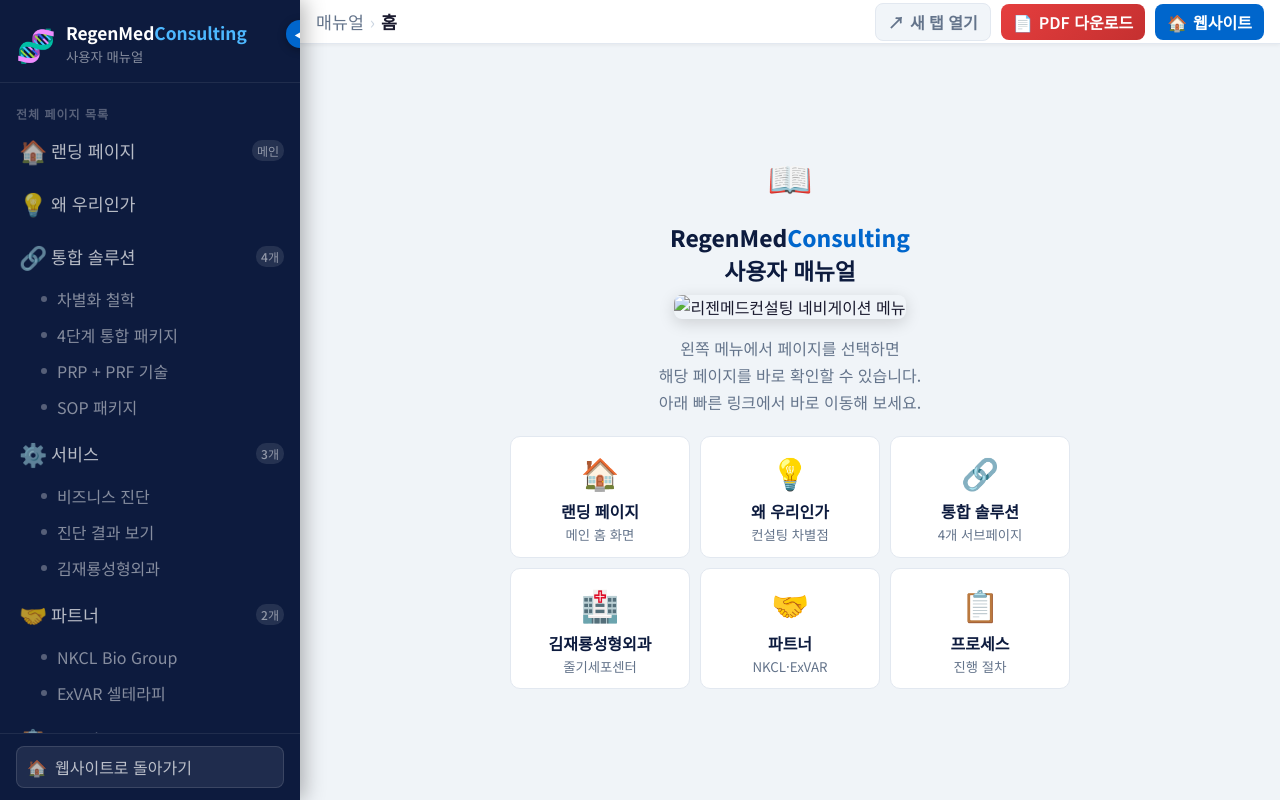
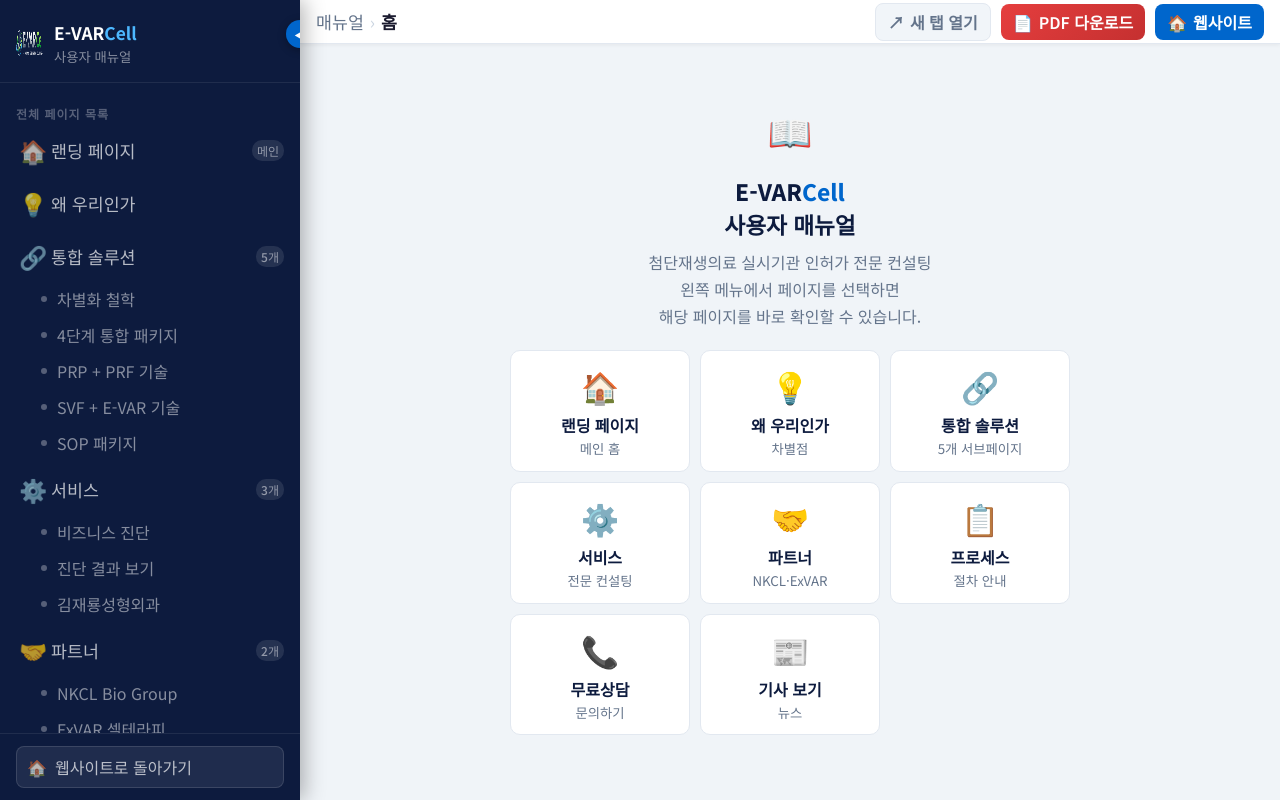
Before and after one commit to jaiwshim-project/60-03-EVAR-Cell, a website: page pages/manual.html in a window 1280 px wide. Drawn offline with Linux system fonts and the light colour scheme.

Commit message:
Add files via upload

```diff
--- a/pages/manual.html
+++ b/pages/manual.html
@@ -507,9 +507,9 @@
 <aside class="sidebar" id="sidebar">
     <button class="toggle-btn" id="toggleBtn" title="사이드바 접기/펼치기">◀</button>
     <div class="sidebar-header">
-        <span class="sidebar-logo-icon">🧬</span>
+        <img src="../에바셀-removebg-preview.png" alt="E-VAR Cell Logo" style="width:28px;height:28px;flex-shrink:0;">
         <div class="sidebar-logo">
-            RegenMed<span class="highlight">Consulting</span>
+            E-VAR<span class="highlight">Cell</span>
             <span class="sub">사용자 매뉴얼</span>
         </div>
     </div>
@@ -534,12 +534,13 @@
             </div>
         </div>
 
+
         <!-- 통합 솔루션 -->
         <div class="nav-section">
             <div class="nav-item" data-url="philosophy.html" data-label="통합 솔루션" data-section="통합 솔루션">
                 <span class="nav-icon">🔗</span>
                 <span class="nav-label">통합 솔루션</span>
-                <span class="nav-badge">4개</span>
+                <span class="nav-badge">5개</span>
             </div>
             <div class="nav-sub-item" data-url="philosophy.html" data-label="차별화 철학" data-section="통합 솔루션">
                 <span class="sub-dot"></span>
@@ -552,6 +553,10 @@
             <div class="nav-sub-item" data-url="prp-prf.html" data-label="PRP + PRF 기술" data-section="통합 솔루션">
                 <span class="sub-dot"></span>
                 <span class="nav-label">PRP + PRF 기술</span>
+            </div>
+            <div class="nav-sub-item" data-url="svf-evar.html" data-label="SVF + E-VAR 기술" data-section="통합 솔루션">
+                <span class="sub-dot"></span>
+                <span class="nav-label">SVF + E-VAR 기술</span>
             </div>
             <div class="nav-sub-item" data-url="sop.html" data-label="SOP 패키지" data-section="통합 솔루션">
                 <span class="sub-dot"></span>
@@ -597,19 +602,37 @@
             </div>
         </div>
 
-        <!-- 단독 메뉴 -->
+
+        <!-- 프로세스 -->
         <div class="nav-section">
-            <div class="nav-item" data-url="process.html" data-label="프로세스" data-section="단독 메뉴">
+            <div class="nav-item" data-url="process.html" data-label="프로세스" data-section="프로세스">
                 <span class="nav-icon">📋</span>
                 <span class="nav-label">프로세스</span>
+                <span class="nav-badge">3개</span>
             </div>
-            <div class="nav-item" data-url="requirements.html" data-label="시설요건" data-section="단독 메뉴">
-                <span class="nav-icon">🏗️</span>
+            <div class="nav-sub-item" data-url="process.html" data-label="컨설팅 프로세스" data-section="프로세스">
+                <span class="sub-dot"></span>
+                <span class="nav-label">컨설팅 프로세스</span>
+            </div>
+            <div class="nav-sub-item" data-url="sop-guide.html" data-label="표준작업지침서" data-section="프로세스">
+                <span class="sub-dot"></span>
+                <span class="nav-label">표준작업지침서</span>
+            </div>
+            <div class="nav-sub-item" data-url="requirements.html" data-label="시설요건" data-section="프로세스">
+                <span class="sub-dot"></span>
                 <span class="nav-label">시설요건</span>
             </div>
-            <div class="nav-item" data-url="contact.html" data-label="문의하기" data-section="단독 메뉴">
+        </div>
+
+        <!-- 기타 -->
+        <div class="nav-section">
+            <div class="nav-item" data-url="contact.html" data-label="무료상담" data-section="기타">
                 <span class="nav-icon">📞</span>
-                <span class="nav-label">문의하기</span>
+                <span class="nav-label">무료상담</span>
+            </div>
+            <div class="nav-item" data-url="news.html" data-label="기사 보기" data-section="기타">
+                <span class="nav-icon">📰</span>
+                <span class="nav-label">기사 보기</span>
             </div>
         </div>
 
@@ -662,43 +685,52 @@
         <!-- 웰컴 화면 -->
         <div class="welcome-screen" id="welcomeScreen">
             <div class="welcome-icon">📖</div>
-            <h1 class="welcome-title">RegenMed<span>Consulting</span><br>사용자 매뉴얼</h1>
-            <img src="리젠메드 메뉴.jpg" alt="리젠메드컨설팅 네비게이션 메뉴" style="max-width:100%;border-radius:8px;box-shadow:0 4px 16px rgba(0,0,0,0.15);margin-bottom:16px;">
+            <h1 class="welcome-title">E-VAR<span>Cell</span><br>사용자 매뉴얼</h1>
             <p class="welcome-desc">
+                첨단재생의료 실시기관 인허가 전문 컨설팅<br>
                 왼쪽 메뉴에서 페이지를 선택하면<br>
-                해당 페이지를 바로 확인할 수 있습니다.<br>
-                아래 빠른 링크에서 바로 이동해 보세요.
+                해당 페이지를 바로 확인할 수 있습니다.
             </p>
             <div class="quick-nav" id="quickNav">
                 <div class="quick-card" onclick="loadPage('../index.html', '랜딩 페이지', '홈')">
                     <div class="qc-icon">🏠</div>
                     <div class="qc-title">랜딩 페이지</div>
-                    <div class="qc-desc">메인 홈 화면</div>
+                    <div class="qc-desc">메인 홈</div>
                 </div>
                 <div class="quick-card" onclick="loadPage('why-us.html', '왜 우리인가', '메뉴')">
                     <div class="qc-icon">💡</div>
                     <div class="qc-title">왜 우리인가</div>
-                    <div class="qc-desc">컨설팅 차별점</div>
+                    <div class="qc-desc">차별점</div>
                 </div>
                 <div class="quick-card" onclick="loadPage('philosophy.html', '통합 솔루션', '통합 솔루션')">
                     <div class="qc-icon">🔗</div>
                     <div class="qc-title">통합 솔루션</div>
-                    <div class="qc-desc">4개 서브페이지</div>
+                    <div class="qc-desc">5개 서브페이지</div>
                 </div>
-                <div class="quick-card" onclick="loadPage('kimjaeryong.html', '김재룡성형외과', '서비스')">
-                    <div class="qc-icon">🏥</div>
-                    <div class="qc-title">김재룡성형외과</div>
-                    <div class="qc-desc">줄기세포센터</div>
+                <div class="quick-card" onclick="loadPage('services.html', '서비스', '서비스')">
+                    <div class="qc-icon">⚙️</div>
+                    <div class="qc-title">서비스</div>
+                    <div class="qc-desc">전문 컨설팅</div>
                 </div>
                 <div class="quick-card" onclick="loadPage('nkcl.html', '파트너', '파트너')">
                     <div class="qc-icon">🤝</div>
                     <div class="qc-title">파트너</div>
                     <div class="qc-desc">NKCL·ExVAR</div>
                 </div>
-                <div class="quick-card" onclick="loadPage('process.html', '프로세스', '단독 메뉴')">
+                <div class="quick-card" onclick="loadPage('process.html', '프로세스', '프로세스')">
                     <div class="qc-icon">📋</div>
                     <div class="qc-title">프로세스</div>
-                    <div class="qc-desc">진행 절차</div>
+                    <div class="qc-desc">절차 안내</div>
+                </div>
+                <div class="quick-card" onclick="loadPage('contact.html', '무료상담', '기타')">
+                    <div class="qc-icon">📞</div>
+                    <div class="qc-title">무료상담</div>
+                    <div class="qc-desc">문의하기</div>
+                </div>
+                <div class="quick-card" onclick="loadPage('news.html', '기사 보기', '기타')">
+                    <div class="qc-icon">📰</div>
+                    <div class="qc-title">기사 보기</div>
+                    <div class="qc-desc">뉴스</div>
                 </div>
             </div>
         </div>
```
